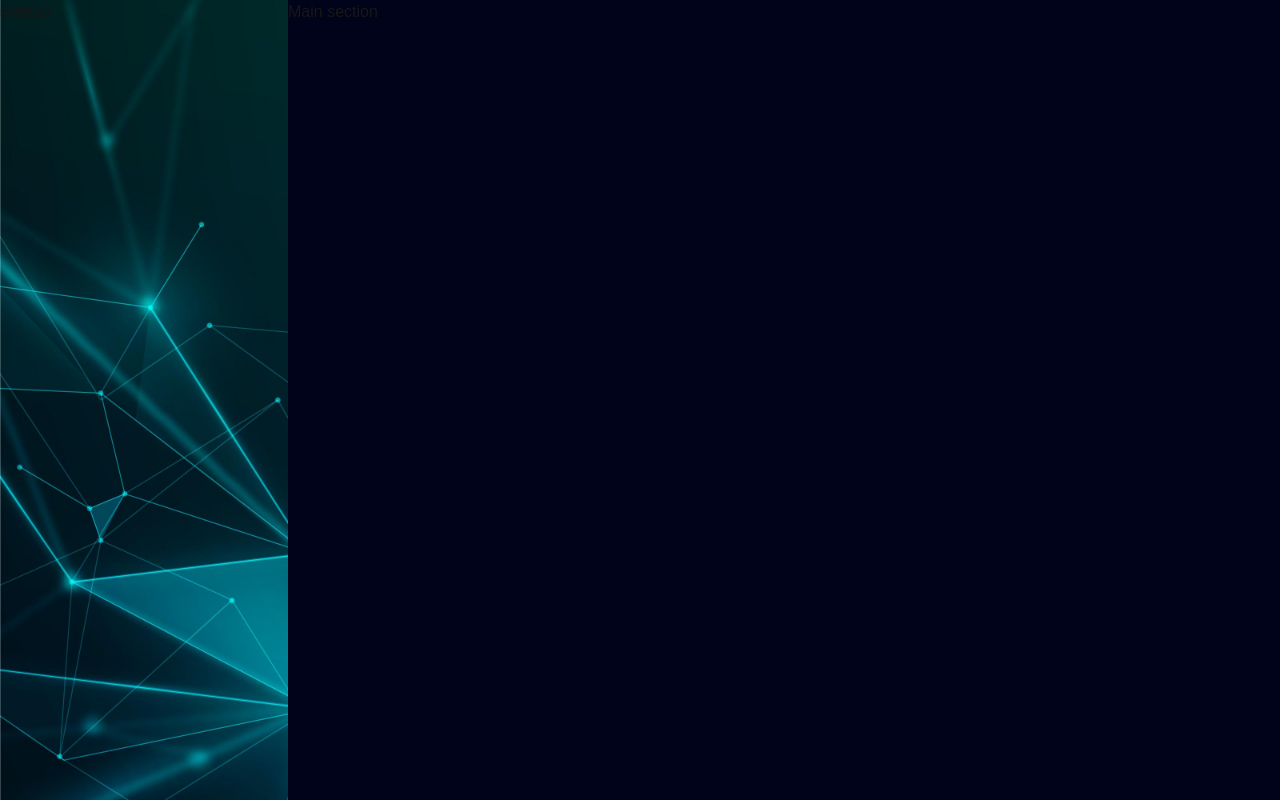
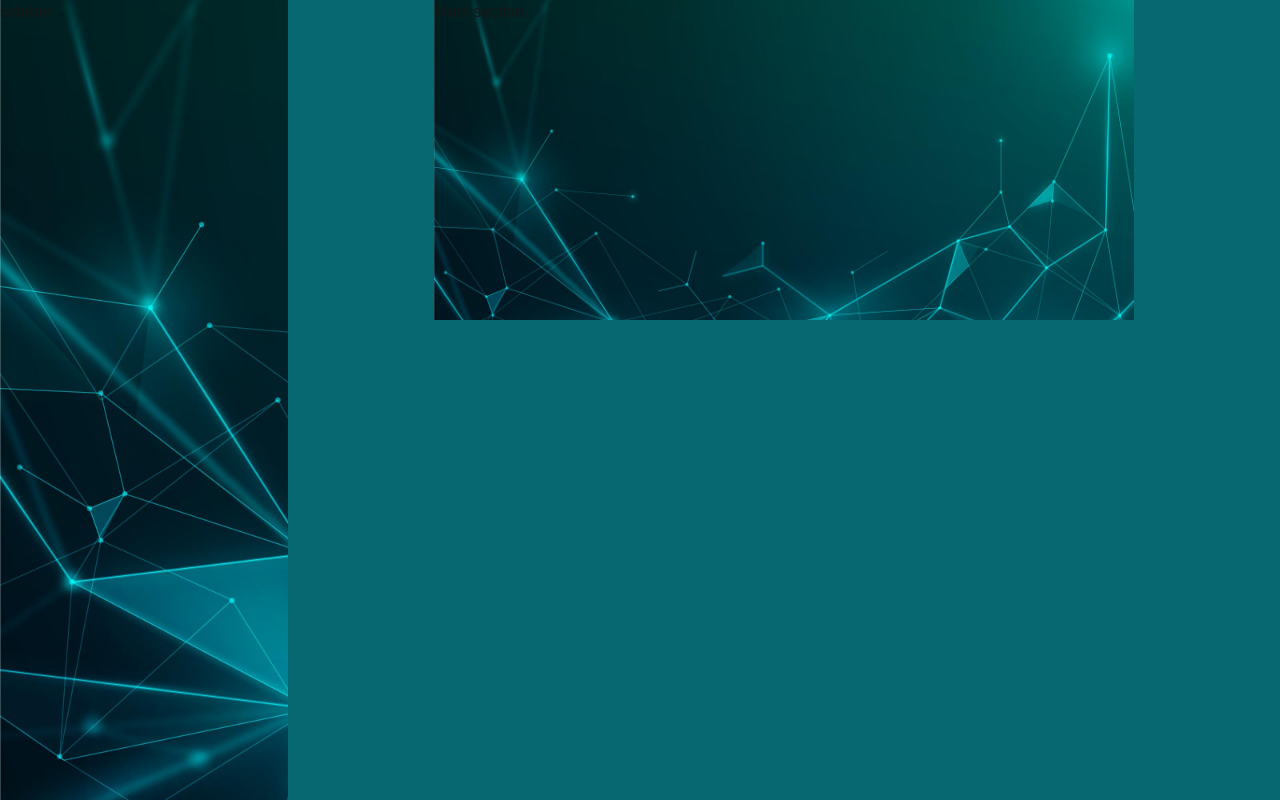
Before and after one commit to afnanhussain2002/my-portfolio, a Next.js app: page / in a window 1280 px wide. Built offline with nearby package versions, Linux system fonts and the light colour scheme.

Commit message:
add another bg image

```diff
--- a/app/layout.tsx
+++ b/app/layout.tsx
@@ -25,7 +25,7 @@ export default function RootLayout({
   return (
     <html lang="en">
       <body
-        className={`${geistSans.variable} ${geistMono.variable} antialiased bg-[#000319]`}
+        className={`${geistSans.variable} ${geistMono.variable} antialiased bg-[#076871]`}
       >
         {children}
       </body>
--- a/app/page.tsx
+++ b/app/page.tsx
@@ -1,5 +1,5 @@
 import React from 'react'
-import bgImage from '../public/images/mainBg.jpg'
+
 
 const MainPage = () => {
   return (
@@ -7,9 +7,9 @@ const MainPage = () => {
       <section className='w-72 h-screen bg-[url("../public/images/mainBg.jpg")] bg-cover'>
        sidebar
       </section>
-      <section>
+      <section className='mx-auto'>
 
-        <div>
+        <div className=' w-[700px] h-80 bg-[url("../public/images/mainBg.jpg")] bg-cover'>
           Main section
         </div>
 
```
